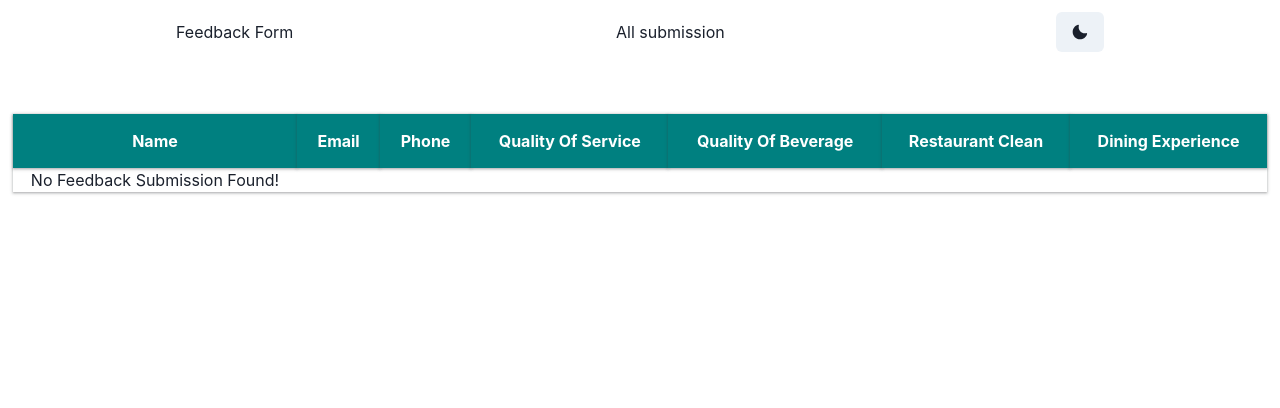
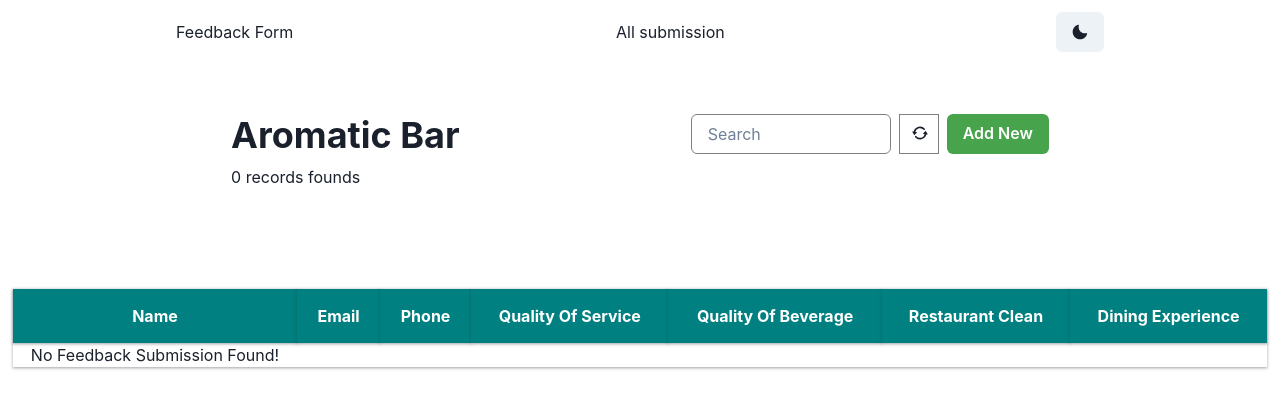
Before and after one commit to sumansauravmay/React_F-G_Suman_Saurav, a React (Create React App) app in the folder feedback_system/: page /submisssion in a window 1280 px wide. Shown: the top 408 px of the page. Built offline with nearby package versions, Linux system fonts and the light colour scheme.

Commit message:
All submission feedback page

```diff
--- a/feedback_system/src/Components/Submission/Submission.css
+++ b/feedback_system/src/Components/Submission/Submission.css
@@ -1,7 +1,7 @@
-#head{
-    display: flex;
-    justify-content: space-around;
-}
+
+
+
+
 select,option{
     font-size: 20px;
     padding: 10px;
@@ -10,7 +10,6 @@ select,option{
 }
 table,th,td{
     text-align: center;
-    /* box-shadow: rgba(6, 24, 44, 0.4) 0px 0px 0px 2px, rgba(6, 24, 44, 0.65) 0px 4px 6px -1px, rgba(255, 255, 255, 0.08) 0px 1px 0px inset; */
     box-shadow: rgba(60, 64, 67, 0.3) 0px 1px 2px 0px, rgba(60, 64, 67, 0.15) 0px 1px 3px 1px;
 
 }
--- a/feedback_system/src/Components/Submission/SubmissionList.jsx
+++ b/feedback_system/src/Components/Submission/SubmissionList.jsx
@@ -1,16 +1,57 @@
 import React from "react";
 import "./Submission.css";
-import { Heading, Text } from "@chakra-ui/react";
+import { Flex, Heading, Input, Stack, Text, Box, Button, Container } from "@chakra-ui/react";
+import { RepeatIcon } from '@chakra-ui/icons'
+import { Link } from "react-router-dom";
 
 const SubmissionList = () => {
   let arr = JSON.parse(localStorage.getItem("feedback")) || [];
 
-
+const handleRefresh=()=>{
+  window.location.reload();
+}
 
 
   return (
     <div>
-      <main>
+
+
+<Flex justifyContent={'space-evenly'} mt={50}>
+<Stack direction={'column'}>
+  <Heading>Aromatic Bar</Heading>
+  <Text>{arr.length} records founds</Text>
+</Stack>
+
+<Stack direction={'row'}>
+  <Box>
+  <Input
+  border="1px solid gray"
+  htmlSize={4}
+   width={{lg:'200px', md:"auto", sm:"auto", base:"auto"}}
+  placeholder="Search"/>
+  </Box>
+<Box border="1px solid gray" height={10} width={10} onClick={handleRefresh}>
+<RepeatIcon marginLeft={3} marginTop={2}/>
+</Box>
+
+<Box>
+  <Link to="/">
+
+<Button bg={"#48A44C"} color={'white'}
+_hover={{
+  background:"red"
+}}
+>Add New</Button>
+  </Link>
+</Box>
+
+
+</Stack>
+
+</Flex>
+
+
+      <main style={{marginTop:"100px"}}>
         <table>
           <thead>
             <tr>
@@ -23,10 +64,10 @@ const SubmissionList = () => {
               <th>Dining Experience</th>
             </tr>
           </thead>
-          {/* <tbody> */}
+
             {arr.length>0?arr.map((feedback) => (
               <tbody>
-              <tr key={feedback.name}>
+              <tr key={feedback.email}>
                 <td>{feedback.name}</td>
                 <td>{feedback.email}</td>
                 <td>{feedback.phone}</td>
```
